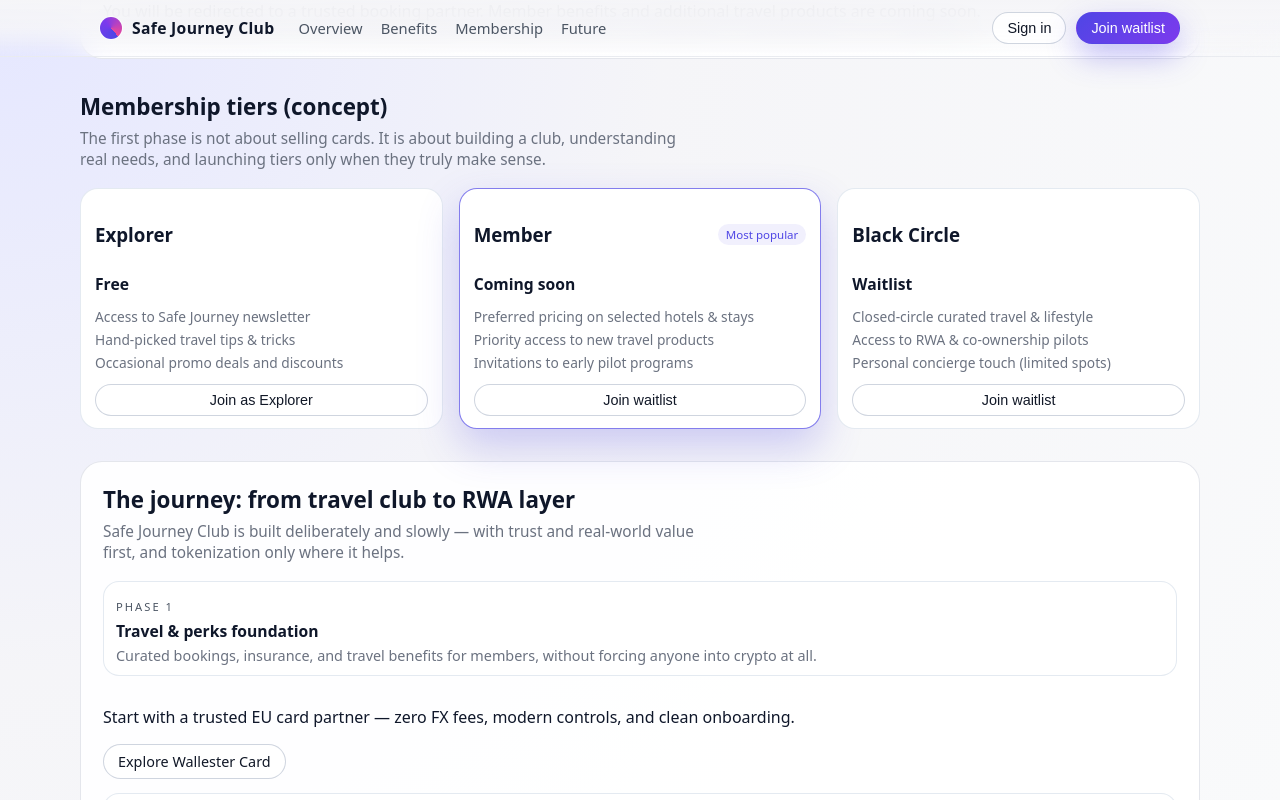
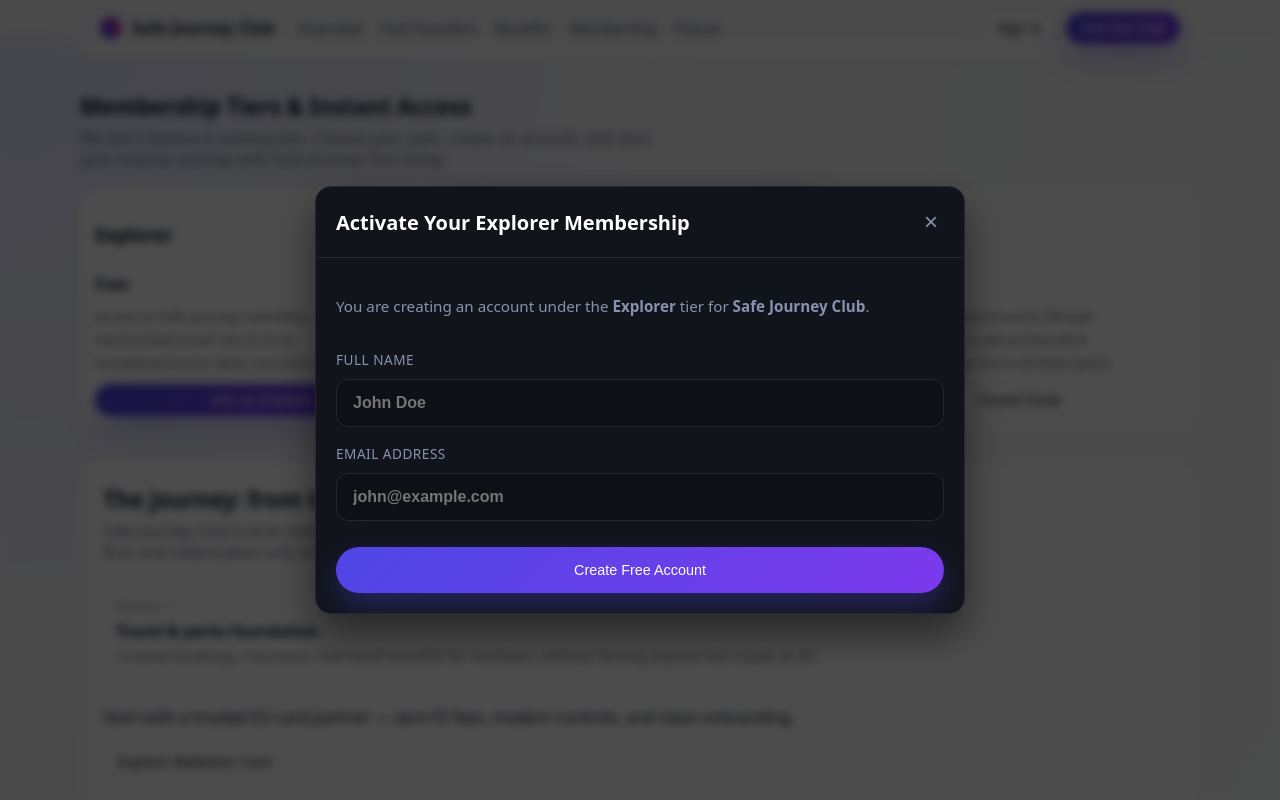
Before and after one commit to azagum/safejourney-club, a React (Vite) app: page / in a window 1280 px wide. Both pictures are taken after a click on the button "Join as Explorer". Shown: the part 1591-2391 px from the top of the page. Built offline with nearby package versions, Linux system fonts and the light colour scheme.

Commit message:
feat: live membership conversion workflow

```diff
--- a/src/App.tsx
+++ b/src/App.tsx
@@ -48,7 +48,11 @@
   },
 ];
 
-function Navbar() {
+interface NavbarProps {
+  onJoinClick: (tier: string) => void;
+}
+
+function Navbar({ onJoinClick }: NavbarProps): React.JSX.Element {
   return (
     <nav className="sj-nav">
       <div className="sj-nav-inner">
@@ -59,6 +63,7 @@
 
         <div className="sj-nav-links">
           <a href="#overview">Overview</a>
+          <a href="#transfers">Fast Transfers</a>
           <a href="#benefits">Benefits</a>
           <a href="#tiers">Membership</a>
           <a href="#future">Future</a>
@@ -66,7 +71,9 @@
 
         <div className="sj-nav-actions">
           <button className="sj-btn ghost">Sign in</button>
-          <button className="sj-btn primary">Join waitlist</button>
+          <button className="sj-btn primary" onClick={() => onJoinClick("Explorer")}>
+            Join the Club
+          </button>
         </div>
       </div>
     </nav>
@@ -317,15 +324,18 @@
   );
 }
 
-function TiersSection() {
+interface TiersSectionProps {
+  onTierSelect: (tierName: string) => void;
+}
+
+function TiersSection({ onTierSelect }: TiersSectionProps): React.JSX.Element {
   return (
     <section id="tiers" className="sj-section">
       <div className="sj-section-header">
-        <h2>Membership tiers (concept)</h2>
+        <h2>Membership Tiers & Instant Access</h2>
         <p>
-          The first phase is not about selling cards. It is about building a
-          club, understanding real needs, and launching tiers only when they
-          truly make sense.
+          We don't believe in waiting lists. Choose your path, create an account,
+          and start your smarter journey with Safe Journey Club today.
         </p>
       </div>
 
@@ -333,9 +343,7 @@
         {tiers.map((tier) => (
           <div
             key={tier.name}
-            className={`sj-tier ${
-              tier.badge ? "sj-tier-highlight" : ""
-            }`}
+            className={`sj-tier ${tier.badge ? "sj-tier-highlight" : ""}`}
           >
             <div className="sj-tier-head">
               <h3>{tier.name}</h3>
@@ -347,8 +355,12 @@
                 <li key={perk}>{perk}</li>
               ))}
             </ul>
-            <button className="sj-btn ghost full">
-              {tier.price === "Free" ? "Join as Explorer" : "Join waitlist"}
+            <button
+              className={`sj-btn full ${tier.name === "Black Circle" ? "ghost" : "primary"}`}
+              disabled={tier.name === "Black Circle"} // Залишаємо Black Circle ексклюзивним
+              onClick={() => onTierSelect(tier.name)}
+            >
+              {tier.name === "Black Circle" ? "Closed Circle" : `Join as ${tier.name}`}
             </button>
           </div>
         ))}
@@ -583,22 +595,119 @@
 
 export default function App(): React.JSX.Element {
   const [isTermsOpen, setIsTermsOpen] = useState<boolean>(false);
+  const [isJoinOpen, setIsJoinOpen] = useState<boolean>(false);
+  const [selectedTier, setSelectedTier] = useState<string>("Explorer");
+
+  const handleOpenJoin = (tier: string) => {
+    setSelectedTier(tier);
+    setIsJoinOpen(true);
+  };
 
   return (
     <div className="sj-layout">
-      <Navbar />
+      {/* Передаємо пропс у шапку сайту */}
+      <Navbar onJoinClick={handleOpenJoin} />
+
       <Hero />
+
       <main className="sj-main">
         <CryptoTransferSection />
         <BenefitsSection />
         <TravelAccessSection />
-        <TiersSection />
+
+        {/* Передаємо пропс у картки тарифів */}
+        <TiersSection onTierSelect={handleOpenJoin} />
+
         <FutureSection />
       </main>
+
       <Footer onOpenTerms={() => setIsTermsOpen(true)} />
 
-      {/* Модальне вікно з правилами */}
       <TermsModal isOpen={isTermsOpen} onClose={() => setIsTermsOpen(false)} />
+      <JoinModal isOpen={isJoinOpen} onClose={() => setIsJoinOpen(false)} selectedTier={selectedTier} />
     </div>
   );
 }
+
+interface JoinModalProps {
+  isOpen: boolean;
+  onClose: () => void;
+  selectedTier: string;
+}
+
+function JoinModal({ isOpen, onClose, selectedTier }: JoinModalProps): React.JSX.Element | null {
+  const [email, setEmail] = useState("");
+  const [name, setName] = useState("");
+  const [submitted, setSubmitted] = useState(false);
+
+  if (!isOpen) return null;
+
+  const handleSubmit = (e: React.FormEvent) => {
+    e.preventDefault();
+    // Тут у майбутньому буде запит до вашого Node.js бэкенду
+    setSubmitted(true);
+  };
+
+  return (
+    <div className="sj-modal-overlay" onClick={onClose}>
+      <div className="sj-modal-content" onClick={(e) => e.stopPropagation()}>
+        <div className="sj-modal-header">
+          <h3>Activate Your {selectedTier} Membership</h3>
+          <button className="sj-modal-close" onClick={onClose}>&times;</button>
+        </div>
+
+        <div className="sj-modal-body">
+          {!submitted ? (
+            <form onSubmit={handleSubmit} className="sj-join-form" style={{ display: "flex", flexDirection: "column", gap: "16px" }}>
+              <p style={{ color: "#8892b0", fontSize: "0.95rem" }}>
+                You are creating an account under the <strong>{selectedTier}</strong> tier for <strong>Safe Journey Club</strong>.
+              </p>
+
+              <div className="sj-input-group">
+                <label>Full Name</label>
+                <input
+                  type="text"
+                  placeholder="John Doe"
+                  required
+                  value={name}
+                  onChange={(e) => setName(e.target.value)}
+                />
+              </div>
+
+              <div className="sj-input-group">
+                <label>Email Address</label>
+                <input
+                  type="email"
+                  placeholder="john@example.com"
+                  required
+                  value={email}
+                  onChange={(e) => setEmail(e.target.value)}
+                />
+              </div>
+
+              {selectedTier === "Member" && (
+                <div style={{ background: "#0d1117", padding: "12px", borderRadius: "8px", border: "1px solid #222733", fontSize: "0.85rem", color: "#a8b2d1" }}>
+                  💳 <strong>Membership Fee: €19/year</strong>. After clicking the button below, you will receive an invoice via Wise to activate your digital premium card.
+                </div>
+              )}
+
+              <button type="submit" className="sj-btn primary" style={{ padding: "14px", width: "100%", marginTop: "10px" }}>
+                {selectedTier === "Member" ? "Proceed to Payment" : "Create Free Account"}
+              </button>
+            </form>
+          ) : (
+            <div style={{ textAlign: "center", padding: "20px 0" }}>
+              <h4 style={{ color: "#64ffda", fontSize: "1.3rem", marginBottom: "12px" }}>Welcome to the Club, {name}!</h4>
+              <p style={{ color: "#a8b2d1", fontSize: "1rem", lineHeight: "1.6" }}>
+                {selectedTier === "Member" ?
+                  "We have generated your invoice. Check your email inbox shortly for the secure Wise activation link. Once paid, your Safe Journey Card will be activated!" :
+                  "Your Free Explorer account is ready. We've sent a temporary login token and access instructions to your email."}
+              </p>
+              <button className="sj-btn ghost" onClick={onClose} style={{ marginTop: "20px" }}>Close Window</button>
+            </div>
+          )}
+        </div>
+      </div>
+    </div>
+  );
+}
```
